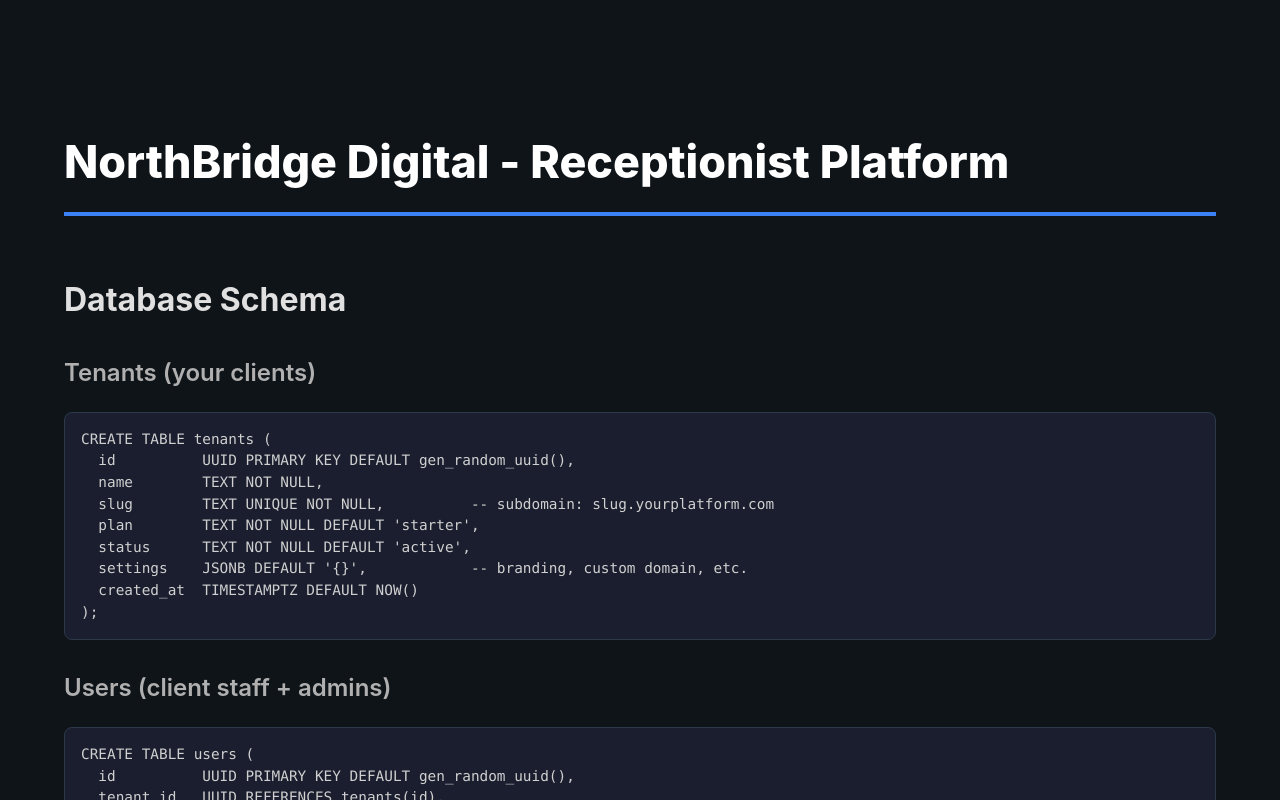
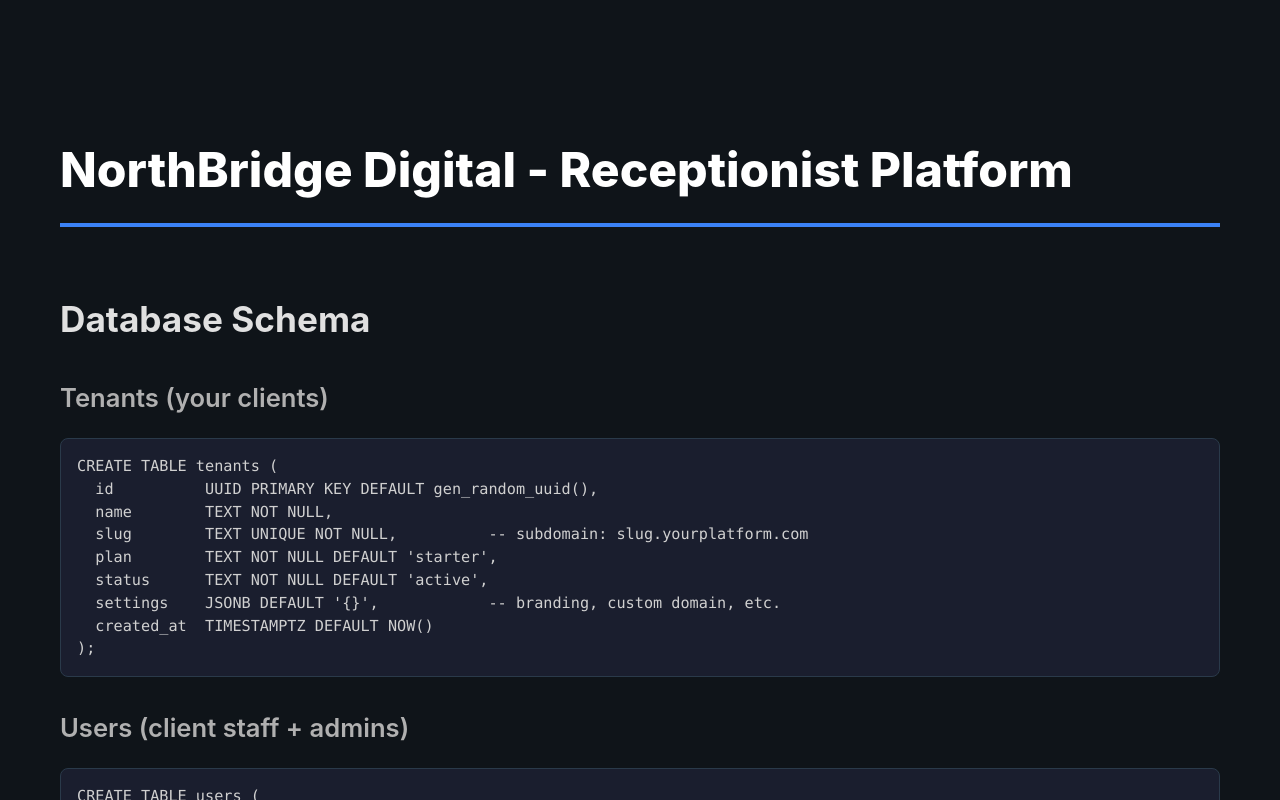
Before and after one commit to BasilwMotion/NorthBridgeDigital, a Next.js app: page / in a window 1280 px wide. Shown: the top 800 px of the page. Built offline with nearby package versions, Linux system fonts and the light colour scheme.

Commit message:
Fix Vercel deployment - update page rendering and CSS styling

```diff
--- a/app/globals.css
+++ b/app/globals.css
@@ -8,7 +8,6 @@ html {
   font-family: -apple-system, BlinkMacSystemFont, 'Segoe UI', Roboto, 'Helvetica Neue', Arial, sans-serif;
   background: #0f1419;
   color: #e0e0e0;
-  scroll-behavior: smooth;
 }
 
 body {
@@ -20,12 +19,12 @@ body {
 main {
   max-width: 1200px;
   margin: 0 auto;
-  padding: 60px 24px;
+  padding: 60px 20px;
 }
 
 /* Headings */
 h1 {
-  font-size: 2.8em;
+  font-size: 3em;
   margin: 1.5em 0 0.5em 0;
   color: #ffffff;
   border-bottom: 4px solid #3b82f6;
@@ -34,14 +33,14 @@ h1 {
 }
 
 h2 {
-  font-size: 2em;
+  font-size: 2.2em;
   margin: 1.8em 0 0.6em 0;
   color: #e0e0e0;
   font-weight: 700;
 }
 
 h3 {
-  font-size: 1.5em;
+  font-size: 1.6em;
   margin: 1.2em 0 0.4em 0;
   color: #b0b0b0;
   font-weight: 600;
@@ -58,10 +57,10 @@ p {
 code {
   background: #1a1e2e;
   color: #88c0d0;
-  padding: 4px 8px;
+  padding: 3px 8px;
   border-radius: 4px;
   font-family: 'Monaco', 'Menlo', 'Ubuntu Mono', 'Courier New', monospace;
-  font-size: 0.9em;
+  font-size: 0.95em;
   border: 1px solid #2a3a4a;
 }
 
@@ -82,7 +81,7 @@ pre code {
   color: inherit;
   padding: 0;
   border: none;
-  font-size: 0.9em;
+  font-size: 0.95em;
 }
 
 /* Lists */
@@ -133,6 +132,7 @@ a {
   color: #58a6ff;
   text-decoration: none;
   border-bottom: 1px dotted #58a6ff;
+  transition: color 0.2s;
 }
 
 a:hover {
@@ -156,7 +156,7 @@ hr {
   margin: 2em 0;
 }
 
-/* Scrollbar */
+/* Scrollbar Styling */
 ::-webkit-scrollbar {
   width: 10px;
   height: 10px;
--- a/app/page.tsx
+++ b/app/page.tsx
@@ -193,14 +193,11 @@ export default function Home() {
       <ReactMarkdown
         remarkPlugins={[remarkGfm]}
         components={{
-          h1: ({ node, ...props }: any) => <h1 {...props} />,
-          h2: ({ node, ...props }: any) => <h2 {...props} />,
-          h3: ({ node, ...props }: any) => <h3 {...props} />,
-          code: ({ node, inline, ...props }: any) =>
-            inline ?
-              <code className="inline-code" {...props} /> :
-              <code {...props} />,
-          pre: ({ node, ...props }: any) => <pre {...props} />,
+          h1: ({node, ...props}: any) => <h1 {...props} />,
+          h2: ({node, ...props}: any) => <h2 {...props} />,
+          h3: ({node, ...props}: any) => <h3 {...props} />,
+          code: ({node, inline, ...props}: any) => inline ? <code {...props} /> : <code {...props} />,
+          pre: ({node, ...props}: any) => <pre {...props} />,
         }}
       >
         {documentation}
```
